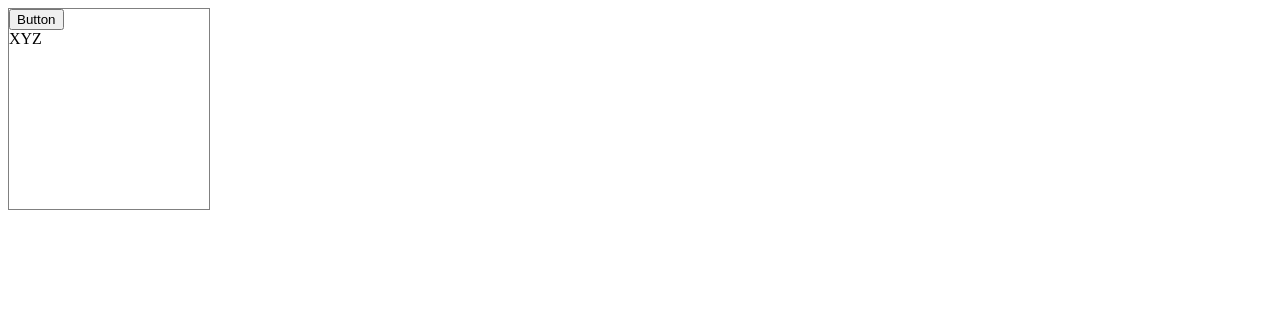
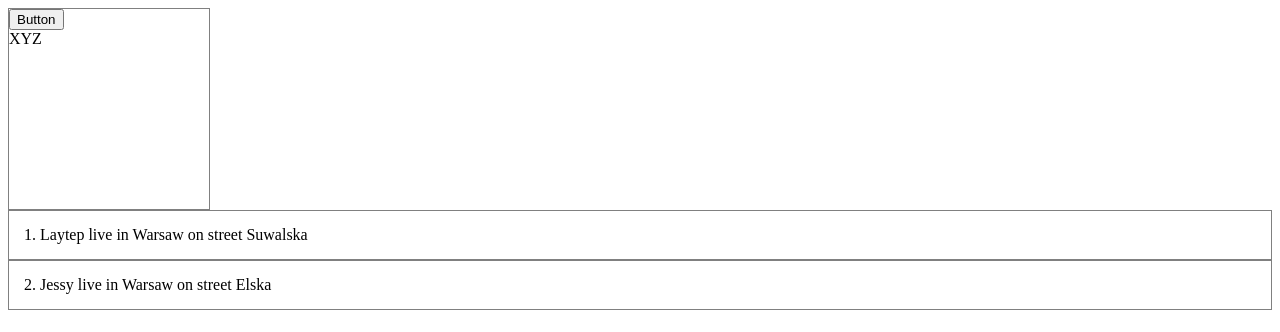
Before and after one commit to Laytep/typescript-app, a React (Create React App) app: page / in a window 1280 px wide. Shown: the top 332 px of the page. Built offline with nearby package versions, Linux system fonts and the light colour scheme.

Commit message:
UserList

```diff
--- a/src/App.tsx
+++ b/src/App.tsx
@@ -1,13 +1,21 @@
 import React from 'react';
 import Card, { CardVariant } from './components/Card';
+import UserList from './components/UserList';
+import { IUser } from './types/types';
 
 const App = () => {
+  const users: IUser[] = [
+    {id: 1, name: 'Laytep', email: 'XYZ@gmail.com', address: {city: 'Warsaw', street: 'Suwalska', zipcode: '123'}},
+    {id: 2, name: 'Jessy', email: 'jessy@gmail.com', address: {city: 'Warsaw', street: 'Elska', zipcode: '322'}}
+
+  ]
   return (
     <div>
       <Card onClick={(num)=> console.log('click', num)} variant={CardVariant.outlined} width='200px' height='200px'>
         <button>Button</button>
         <div>XYZ</div>
       </Card>
+        <UserList users={users}></UserList>
     </div>
   );
 };
--- /dev/null
+++ b/src/components/UserList.tsx
@@ -0,0 +1,20 @@
+import React, { FC } from "react";
+import { IUser } from "../types/types";
+
+interface UserListProps {
+    users: IUser[]
+}
+
+const UserList: FC<UserListProps> = ({users}) => {
+    return (
+        <div>
+            {users.map(user =>
+                <div key={user.id} style={{padding: 15, border: '1px solid gray'}}>
+                    {user.id}. {user.name} live in {user.address.city} on street {user.address.street}
+                </div>
+            )}
+        </div>
+    );
+};
+
+export default UserList;
--- /dev/null
+++ b/src/types/types.tsx
@@ -0,0 +1,12 @@
+export interface IAdress {
+    street: string;
+    city: string;
+    zipcode: string;
+}
+
+export interface IUser {
+    id: number;
+    name: string;
+    email: string;
+    address: IAdress;
+}
```
